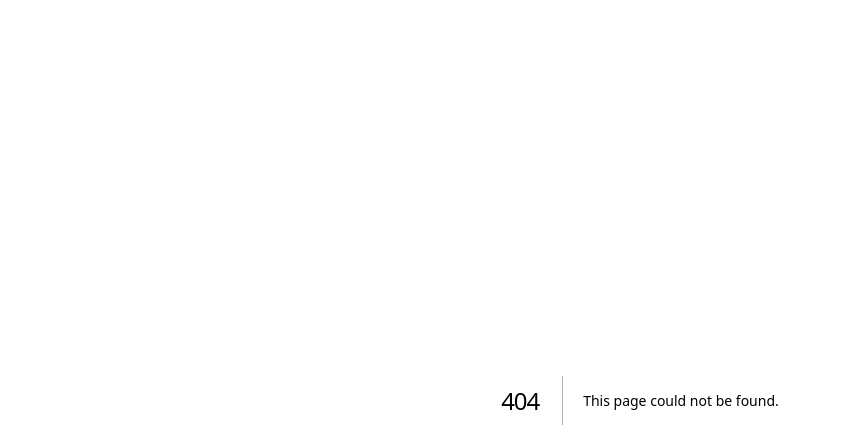
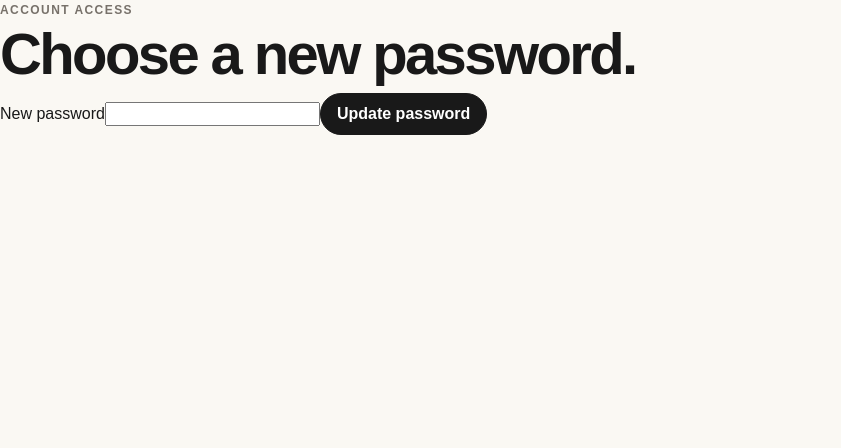
Before and after one commit to thelaunchera/The-launch-era-Website-, a Next.js app in the folder cleaning-app/: page /reset-password in a window 1280 px wide. Before the commit this address had no page. Shown: the top 448 px of the page, without its empty margins (0-841 px from the left). Built offline with nearby package versions, Linux system fonts and the light colour scheme.

Commit message:
Add password update flow

```diff
--- /dev/null
+++ b/cleaning-app/app/reset-password/page.tsx
@@ -0,0 +1,31 @@
+"use client";
+
+import { FormEvent, useState } from "react";
+import { useRouter } from "next/navigation";
+import { createClient } from "@/lib/supabase/client";
+
+export default function ResetPasswordPage(){
+  const router=useRouter();
+  const [message,setMessage]=useState("");
+
+  async function submit(event:FormEvent<HTMLFormElement>){
+    event.preventDefault();
+    const form=new FormData(event.currentTarget);
+    const password=String(form.get("password")||"");
+    const supabase=createClient();
+    const {error}=await supabase.auth.updateUser({password});
+    if(error){setMessage(error.message);return;}
+    router.replace("/");
+    router.refresh();
+  }
+
+  return <main className="center-page"><section className="auth-card narrow">
+    <span className="eyebrow">ACCOUNT ACCESS</span>
+    <h1>Choose a new password.</h1>
+    <form onSubmit={submit} className="form-stack">
+      <label>New password<input required minLength={8} name="password" type="password"/></label>
+      {message && <div className="form-message">{message}</div>}
+      <button className="btn primary full">Update password</button>
+    </form>
+  </section></main>;
+}
```
